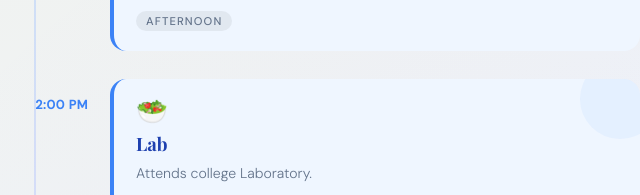
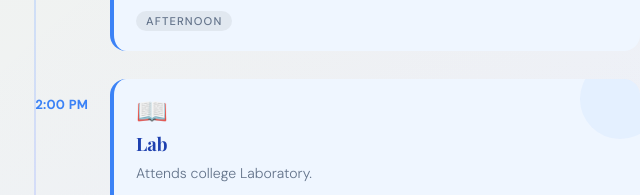
Before and after one commit to abhayyadav0090/daily-routine-webpage, a plain HTML site: page index.html in a window 1280 px wide. Shown: the part 1018-1213 px from the top of the page, 316-956 px from the left. Drawn offline with nearby package versions, Linux system fonts and the light colour scheme.

Commit message:
Update index.html

```diff
--- a/index.html
+++ b/index.html
@@ -64,7 +64,7 @@
     <div class="block afternoon">
       <div class="time-badge">2:00 PM</div>
       <div class="card">
-        <div class="icon">🥗</div>
+        <div class="icon">📖</div>
         <h2>Lab</h2>
         <p>Attends college Laboratory.</p>
         <span class="tag">Afternoon</span>
```
